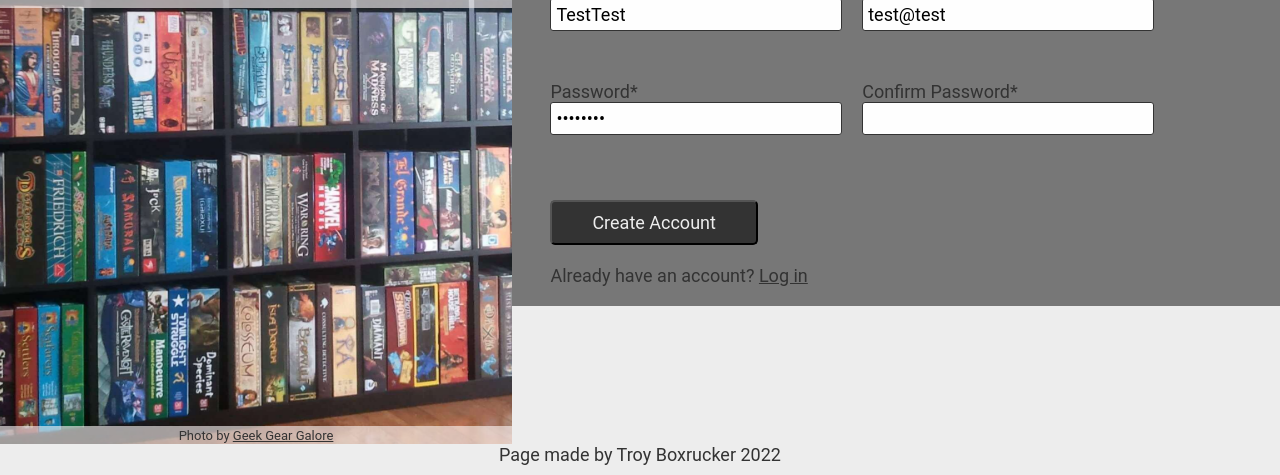
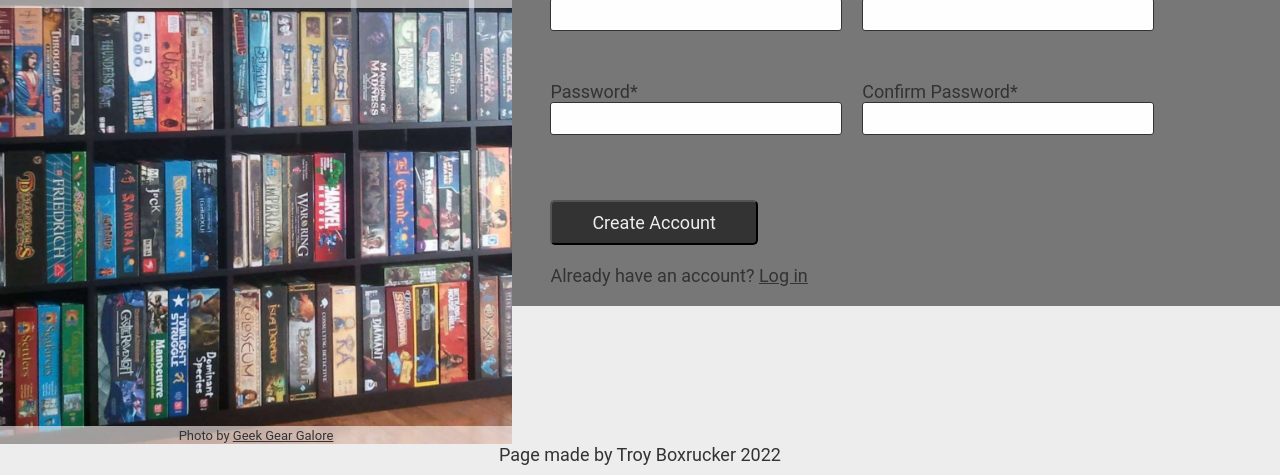
Before and after one commit to tmboxrucker/sign-up-form, a plain HTML site: page index.html in a window 1280 px wide. Shown: the part 325-800 px from the top of the page. Drawn offline with Linux system fonts and the light colour scheme.

Commit message:
Removed test values

```diff
--- a/index.html
+++ b/index.html
@@ -28,16 +28,16 @@
                 <div class="form-inputs add-padding">
                     <div class="input">
                         <label for="username">Username<span aria-label="required" class="username">*</span></label>
-                        <input value = 'TestTest' onfocusout="removeOutline(username)" type="text" name="username" id="username" required minlength="8" pattern="[a-zA-Z]+" title="Must consist of only letters">
+                        <input onfocusout="removeOutline(username)" type="text" name="username" id="username" required minlength="8" pattern="[a-zA-Z]+" title="Must consist of only letters">
                         <div class="show-on-focus">Username must contain a minimum of 8 characters with no numbers</div>
                     </div>
                     <div class="input">
                         <label for="email">E-mail<span aria-label="required" class="email">*</span></label>
-                        <input value = 'test@test' onfocusout="removeOutline(email)" type="email" name="mail" id="email" required>
+                        <input onfocusout="removeOutline(email)" type="email" name="mail" id="email" required>
                     </div>
                     <div class="input">
                         <label for="pwd">Password<span aria-label="required" class="password">*</span></label>
-                        <input value="Test123!" onfocusout="removeOutline(password)" type="password" name="password" id="password" required pattern="(?=^.{8,}$)(?=.*\d+)(?=.*[!@#$%^&*]+)(?![.\n])(?=.*[A-Z]+)(?=.*[a-z]+).*$" title="Password must contain a minimum of 8 characters; 1 number, 1 special character, and 1 capital must also be included">
+                        <input onfocusout="removeOutline(password)" type="password" name="password" id="password" required pattern="(?=^.{8,}$)(?=.*\d+)(?=.*[!@#$%^&*]+)(?![.\n])(?=.*[A-Z]+)(?=.*[a-z]+).*$" title="Password must contain a minimum of 8 characters; 1 number, 1 special character, and 1 capital must also be included">
                         <div class="show-on-focus">Password must contain a minimum of 8 characters; at least 1 number, 1 special character, and 1 capital must also be included</div>
                     </div>
                     <div class="input">
```
